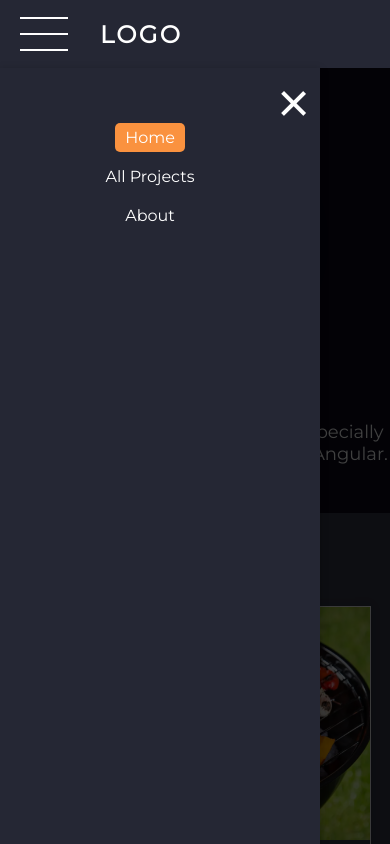
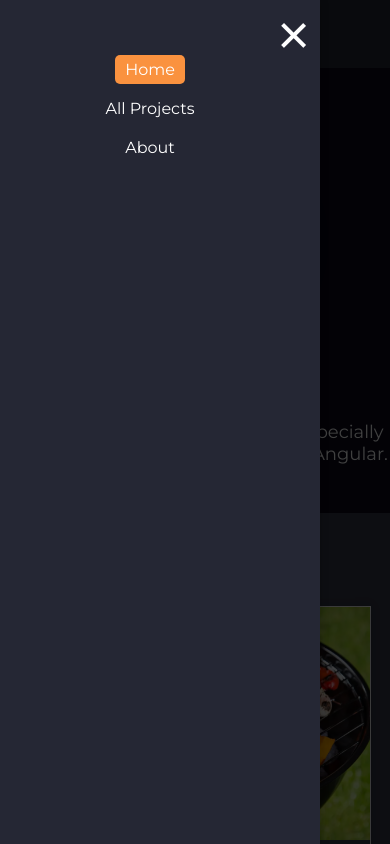
Before and after one commit to goshy29/portfolio, a React (Create React App) app: page / in a window 390 px wide. Both pictures are taken after a click on the button 44 px from the left and 34 px from the top of the page. Shown: the top 844 px of the page. Built offline with nearby package versions, Linux system fonts and the light colour scheme.

Commit message:
add changes

```diff
--- a/src/components/UIElements/MobileNavWrap.module.css
+++ b/src/components/UIElements/MobileNavWrap.module.css
@@ -1,6 +1,6 @@
 .wrap {
     position: fixed;
-    top: 68px;
+    top: 0px;
     left: 0;
     width: 100%;
     height: 100vh;
--- a/src/components/header/MainNavigation.js
+++ b/src/components/header/MainNavigation.js
@@ -23,7 +23,7 @@ function MainNavigation() {
                 (<MobileNavigation onClose={handlerCloseMobileNav}>
                     <nav className={classes.mobile_navbar}>
                         <ul className={classes.mobile_navbar_list}>
-                            <NavLinks />
+                            <NavLinks onClick={handlerCloseMobileNav} />
                         </ul>
                     </nav>
                 </MobileNavigation>)
--- a/src/components/header/MobileNavigation.module.css
+++ b/src/components/header/MobileNavigation.module.css
@@ -1,7 +1,7 @@
 .mobile_nav {
     position: fixed;
     left: 0;
-    top: 68px;
+    top: 0px;
     z-index: 100;
     height: 100vh;
     width: 320px;
--- a/src/components/header/NavLinks.js
+++ b/src/components/header/NavLinks.js
@@ -5,17 +5,17 @@ function NavLinks(props) {
     return (
         <>
             <li className={classes.navbar_item}>
-                <NavLink to="/" className={({ isActive }) => isActive ? classes.active : classes.navbar_link} end>
+                <NavLink to="/" onClick={props.onClick} className={({ isActive }) => isActive ? classes.active : classes.navbar_link} end>
                     Home
                 </NavLink>
             </li>
             <li className={classes.navbar_item}>
-                <NavLink to="/projects" className={({ isActive }) => isActive ? classes.active : classes.navbar_link} end>
+                <NavLink to="/projects" onClick={props.onClick} className={({ isActive }) => isActive ? classes.active : classes.navbar_link} end>
                     All Projects
                 </NavLink>
             </li>
             <li className={classes.navbar_item}>
-                <NavLink to="/about" className={({ isActive }) => isActive ? classes.active : classes.navbar_link} end>
+                <NavLink to="/about" onClick={props.onClick} className={({ isActive }) => isActive ? classes.active : classes.navbar_link} end>
                     About
                 </NavLink>
             </li>
```
